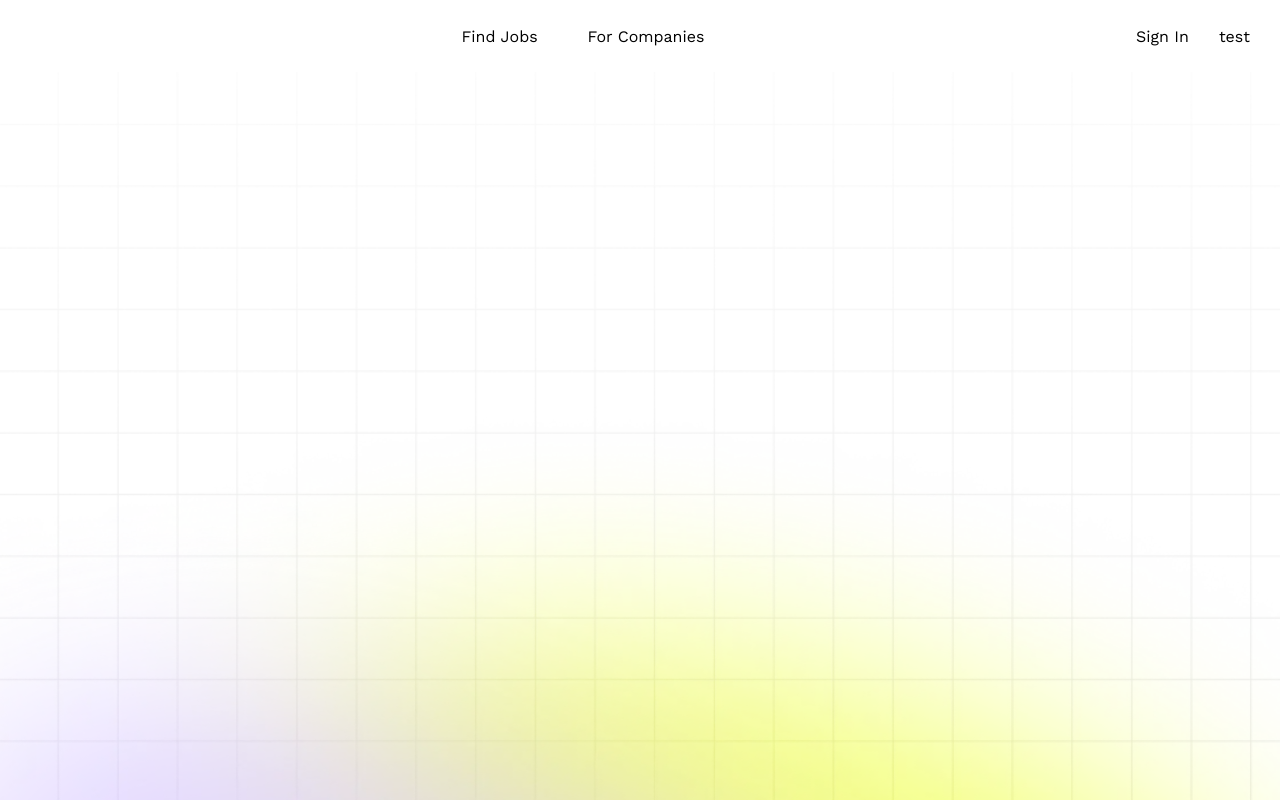
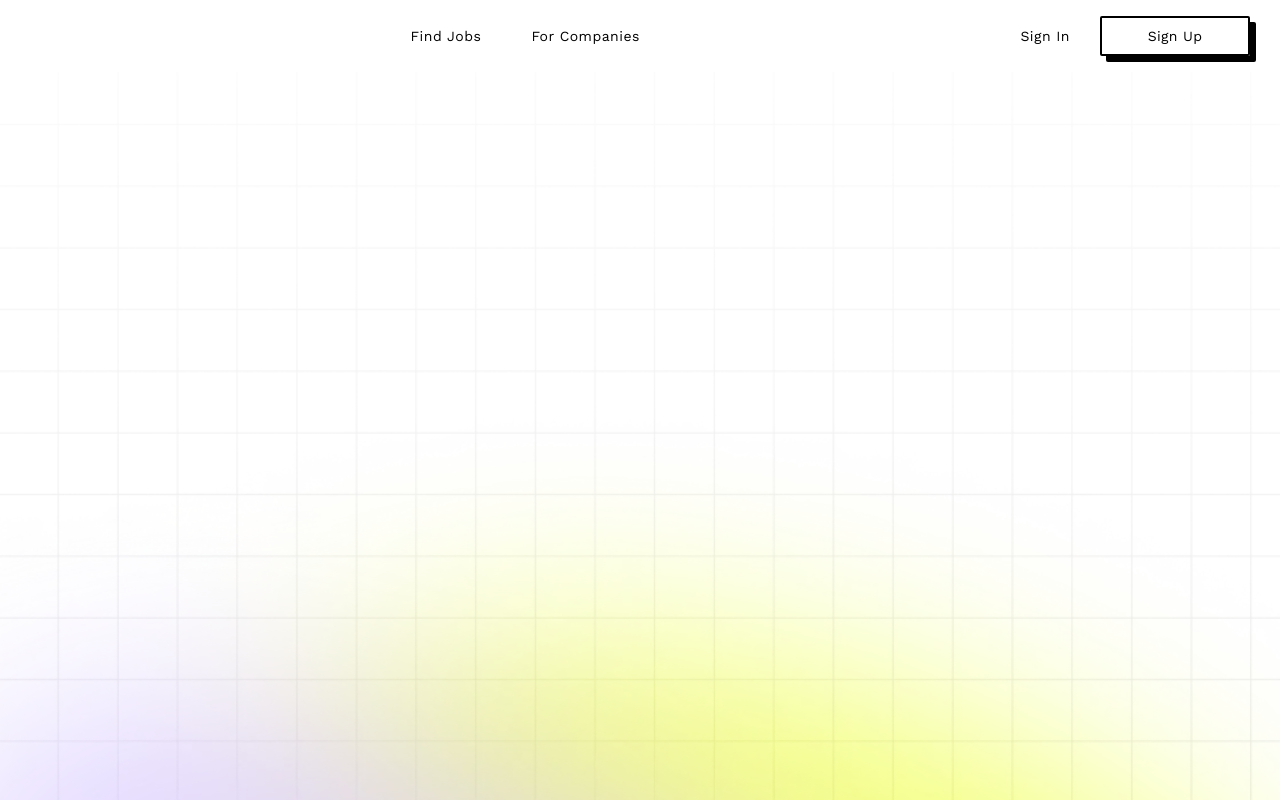
Before and after one commit to midas-png/SkillHunt, a React (Create React App) app in the folder client/: page / in a window 1280 px wide. Built offline with nearby package versions, Linux system fonts and the light colour scheme.

Commit message:
navbar completed button ui component added

```diff
--- a/client/package.json
+++ b/client/package.json
@@ -21,6 +21,7 @@
     "prettier": "^2.8.6",
     "react": "^18.2.0",
     "react-dom": "^18.2.0",
+    "react-icons": "^4.8.0",
     "react-router-dom": "^6.9.0",
     "react-scripts": "5.0.1",
     "styled-components": "^5.3.9",
--- a/client/src/layout/navbar/index.tsx
+++ b/client/src/layout/navbar/index.tsx
@@ -3,7 +3,9 @@ import {
   ItemsWrapper,
   NavbarItem,
   AuthorizationWrapper,
+  NavbarBurger,
 } from './styles';
+import { Button } from 'ui';
 
 export const Navbar = () => (
   <NavbarWrapper>
@@ -13,7 +15,8 @@ export const Navbar = () => (
     </ItemsWrapper>
     <AuthorizationWrapper>
       <NavbarItem>Sign In</NavbarItem>
-      <NavbarItem>test</NavbarItem>
+      <Button>Sign Up</Button>
     </AuthorizationWrapper>
+    <NavbarBurger />
   </NavbarWrapper>
 );
--- a/client/src/layout/navbar/styles.tsx
+++ b/client/src/layout/navbar/styles.tsx
@@ -1,4 +1,5 @@
 import styled from 'styled-components';
+import { CiMenuBurger } from 'react-icons/ci';
 
 export const NavbarWrapper = styled.div`
   position: sticky;
@@ -17,15 +18,41 @@ export const ItemsWrapper = styled.div`
   display: flex;
   gap: 50px;
   margin-left: auto;
+
+  @media (max-width: 768px) {
+    margin-left: 0;
+  }
+
+  @media (max-width: 420px) {
+    display: none;
+  }
 `;
 
 export const NavbarItem = styled.span`
   color: ${({ theme }) => theme.palette.secondary};
   cursor: pointer;
+  font-size: 14px;
+  letter-spacing: 0.48px;
 `;
 
 export const AuthorizationWrapper = styled.div`
   display: flex;
+  align-items: center;
   gap: 30px;
   margin-left: auto;
+
+  @media (max-width: 768px) {
+    display: none;
+  }
 `;
+
+export const NavbarBurger = styled(CiMenuBurger)`
+  display: none;
+  margin-left: auto;
+  height: 25px;
+  width: 25px;
+
+  @media (max-width: 768px) {
+    display: block;
+  }
+`;
--- /dev/null
+++ b/client/src/ui/button/index.tsx
@@ -0,0 +1,23 @@
+import { FC } from 'react';
+import { ButtonComponent, SpinLoader } from './styles';
+import { IProps } from './props';
+
+export const Button: FC<IProps> = ({
+  variant,
+  size,
+  shadow,
+  loading,
+  children,
+  onClick,
+}) => {
+  return (
+    <ButtonComponent
+      variant={variant}
+      size={size}
+      shadow={shadow}
+      disabled={loading || false}
+      onClick={onClick}>
+      {loading ? <SpinLoader /> : children}
+    </ButtonComponent>
+  );
+};
--- /dev/null
+++ b/client/src/ui/button/props.ts
@@ -0,0 +1,14 @@
+import { ReactNode } from 'react';
+
+type Variant = 'primary' | 'secondary';
+type Size = 'small' | 'medium' | 'large' | 'full';
+type Shadow = 'primary' | 'secondary' | 'tertiary';
+
+export interface IProps {
+  children?: ReactNode;
+  variant?: Variant;
+  shadow?: Shadow;
+  size?: Size;
+  loading?: boolean;
+  onClick?: () => void;
+}
--- /dev/null
+++ b/client/src/ui/button/styles.tsx
@@ -0,0 +1,89 @@
+import styled, { css, keyframes } from 'styled-components';
+import { AiOutlineLoading3Quarters } from 'react-icons/ai';
+import { IProps } from './props';
+
+const spinnerAnimation = keyframes`
+    0% {
+        transform:rotate(0deg);
+    }
+    100% {
+        transform:rotate(360deg);
+    }
+`;
+
+const variantMap = {
+  primary: css`
+    background: ${({ theme }) =>
+      `linear-gradient(to left, ${theme.palette.primary} 50%, ${theme.palette.secondary} 50%) right`};
+    background-size: 201% 100%;
+    color: ${({ theme }) => theme.palette.secondary};
+    border: 2px solid ${({ theme }) => theme.palette.secondary};
+    box-shadow: 6px 6px 0px 0px ${({ theme }) => theme.palette.secondary};
+
+    &:hover {
+      background-position: left;
+      color: ${({ theme }) => theme.palette.primary};
+    }
+  `,
+  secondary: css`
+    background: ${({ theme }) =>
+      `linear-gradient(to left, ${theme.palette.secondary} 50%, ${theme.palette.primary} 50%) right`};
+    background-size: 200% 100%;
+    color: ${({ theme }) => theme.palette.secondary};
+    border: ${({ theme }) => `2px solid ${theme.palette.secondary}`};
+
+    &:hover {
+      background-position: left;
+      color: ${({ theme }) => theme.palette.primary};
+    }
+  `,
+};
+
+const sizeMap = {
+  small: css`
+    padding: 6px 12px;
+  `,
+  medium: css`
+    height: 40px;
+    width: 150px;
+  `,
+  large: css`
+    padding: 12px 60px;
+  `,
+  full: css`
+    width: 100%;
+  `,
+};
+
+const shadowMap = {
+  primary: css`
+    border: 3px solid ${({ theme }) => theme.palette.secondary};
+    box-shadow: 5px 5px 0px 0px ${({ theme }) => theme.palette.primary};
+  `,
+  secondary: css`
+    border: 3px solid ${({ theme }) => theme.palette.primary};
+    box-shadow: 5px 5px 0px 0px ${({ theme }) => theme.palette.secondary};
+  `,
+  tertiary: css`
+    border: 3px solid ${({ theme }) => theme.palette.secondary};
+    box-shadow: 5px 5px 0px 0px ${({ theme }) => theme.palette.primary};
+  `,
+};
+
+export const ButtonComponent = styled.button<IProps>`
+  display: flex;
+  justify-content: center;
+  align-items: center;
+  border-radius: 2px;
+  font-size: 14px;
+  letter-spacing: 0.36px;
+  transition: all 0.3s ease-in-out;
+  cursor: pointer;
+  ${({ variant = 'primary' }) => variantMap[variant]};
+  ${({ size = 'medium' }) => sizeMap[size]};
+  ${({ shadow }) => shadow && shadowMap[shadow]};
+`;
+
+export const SpinLoader = styled(AiOutlineLoading3Quarters)`
+  animation: ${spinnerAnimation} 1s linear infinite;
+`;
--- /dev/null
+++ b/client/src/ui/index.ts
@@ -0,0 +1 @@
+export { Button } from './button';
```
Also changed, not shown: client/.eslintrc.json, 2 other files (tests, documents, lock files or other folders).
